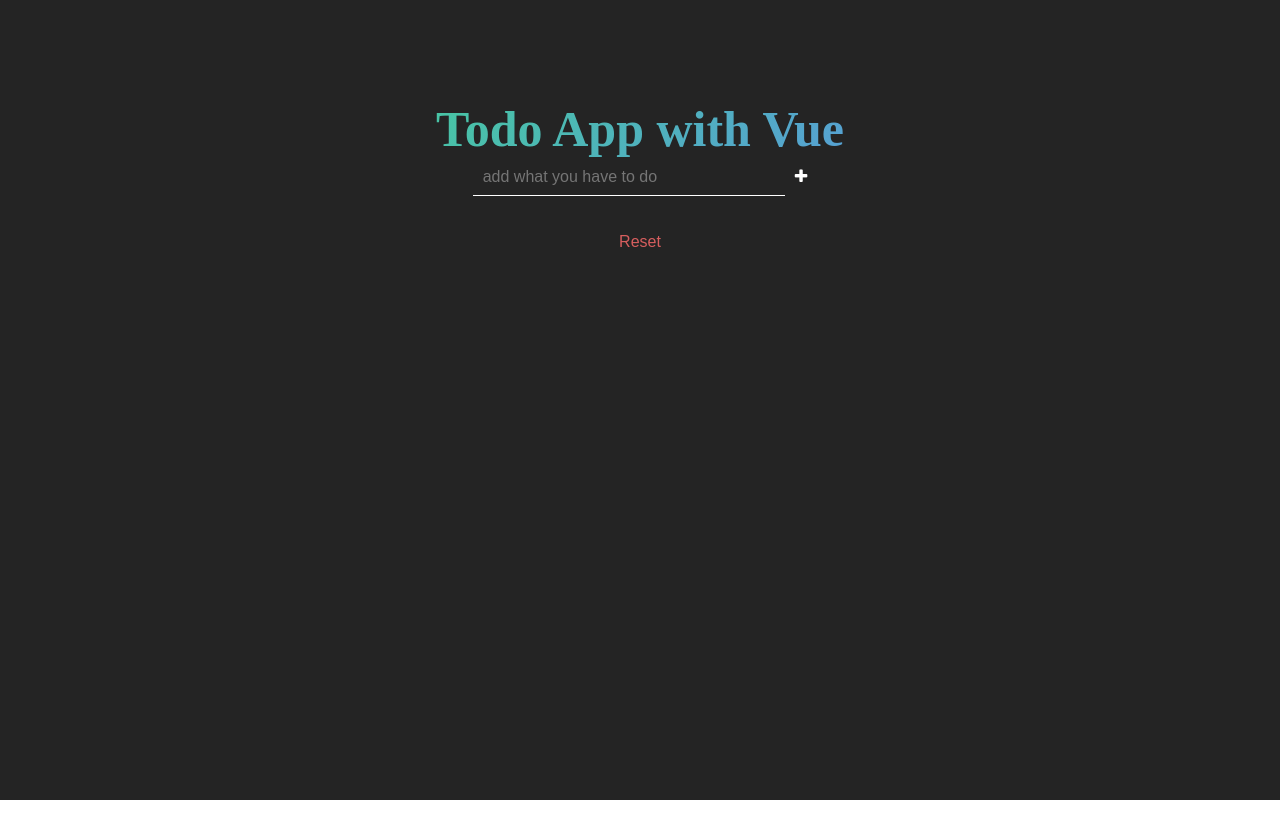
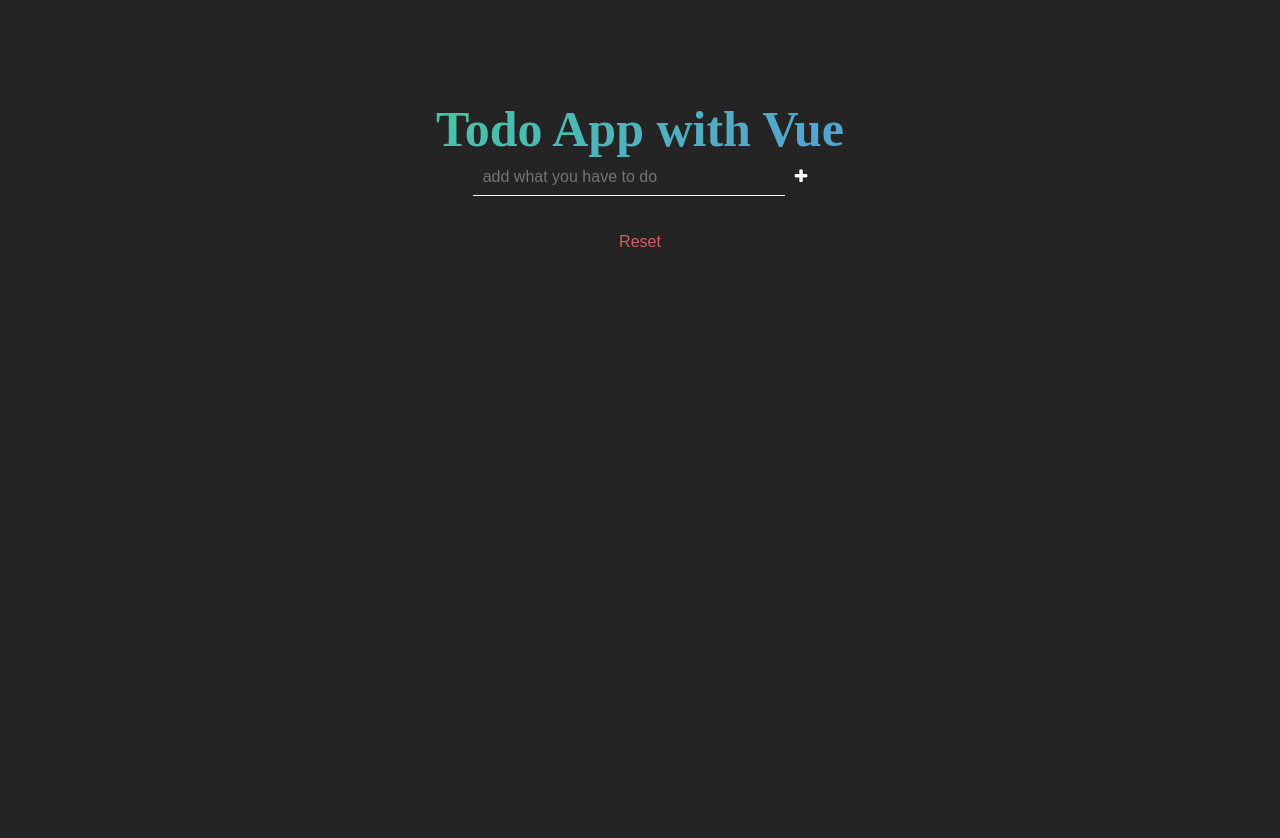
Before and after one commit to kanghyun98/vue-todo-app, a Vue app: page / in a window 1280 px wide. Shown: the top 838 px of the page. Before the commit the page ends 800 px from the top, so only its background shows below. Built offline with nearby package versions, Linux system fonts and the light colour scheme.

Commit message:
change style

```diff
--- a/src/App.vue
+++ b/src/App.vue
@@ -82,7 +82,8 @@
 
 #app {
   position: relative;
-  height: 100vh;
+  min-height: 100vh;
+  padding-bottom: 50px;
   text-align: center;
   background-color: #242424;
 }
```
